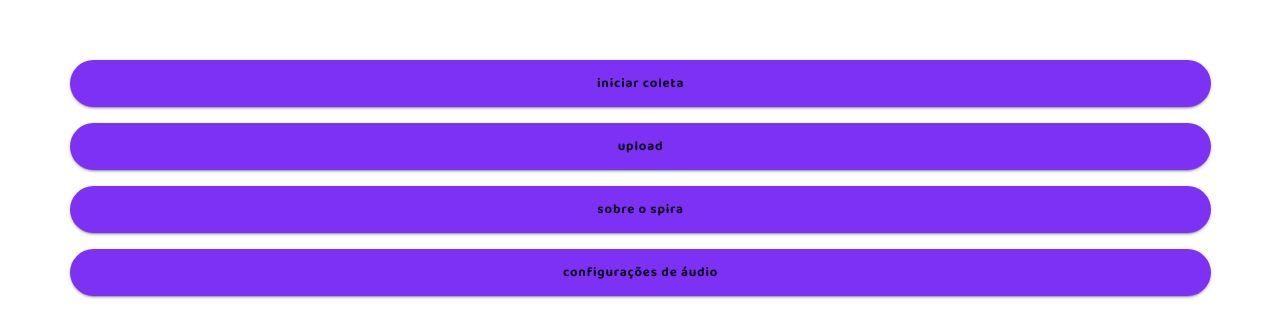
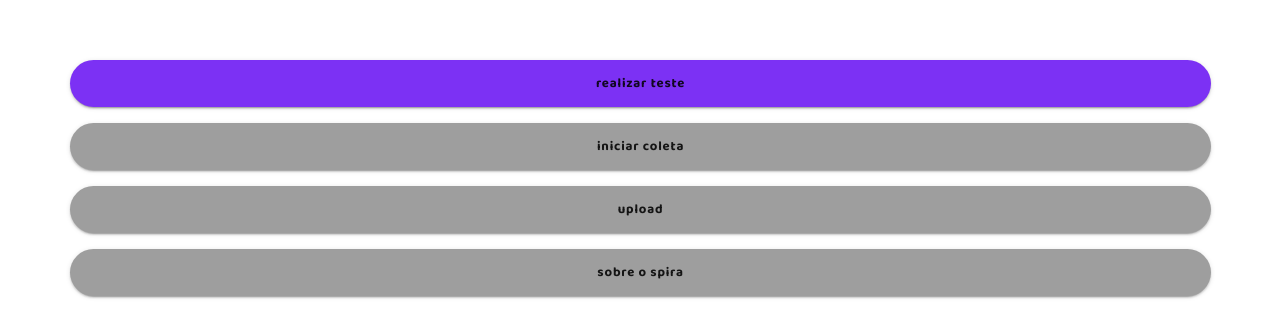
Before and after one commit to spirabr/PWA-App, a Vue app: page / in a window 1280 px wide. Shown: the part 474-800 px from the top of the page. Built offline with nearby package versions, Linux system fonts and the light colour scheme.

Commit message:
Test audio MVP

```diff
--- a/src/components/Microphone.vue
+++ b/src/components/Microphone.vue
@@ -111,7 +111,7 @@ export default {
         this.micState = 4;
       }
       else {
-        this.$emit('ready');
+        this.resetBtn();
       }
     },
     resetBtn() {
@@ -144,7 +144,7 @@ export default {
       case 2:
         return 'escutar gravação';
       case 3:
-        return 'parar gravação';
+        return 'parar reprodução';
       default:
         return 'avançar';
       }
--- a/src/views/Home.vue
+++ b/src/views/Home.vue
@@ -9,11 +9,24 @@
     </div>
 
     <div class="buttons">
+
       <v-btn
         block
         rounded
         large
         color="var(--purple-color)"
+        class="route-button"
+        link
+        to="/settings"
+      >
+        realizar teste
+      </v-btn>
+
+      <v-btn
+        block
+        rounded
+        large
+        color="grey"
         class="route-button"
         @click="goToColeta"
       >
@@ -24,7 +37,7 @@
         block
         rounded
         large
-        color="var(--purple-color)"
+        color="grey"
         class="route-button"
         @click="goToUpload"
       >
@@ -35,23 +48,11 @@
         block
         rounded
         large
-        color="var(--purple-color)"
+        color="grey"
         class="route-button"
         @click="goToAbout"
       >
         sobre o spira
-      </v-btn>
-
-      <v-btn
-        block
-        rounded
-        large
-        color="var(--purple-color)"
-        class="route-button"
-        link
-        to="/settings"
-      >
-        configurações de áudio
       </v-btn>
     </div>
 
```
